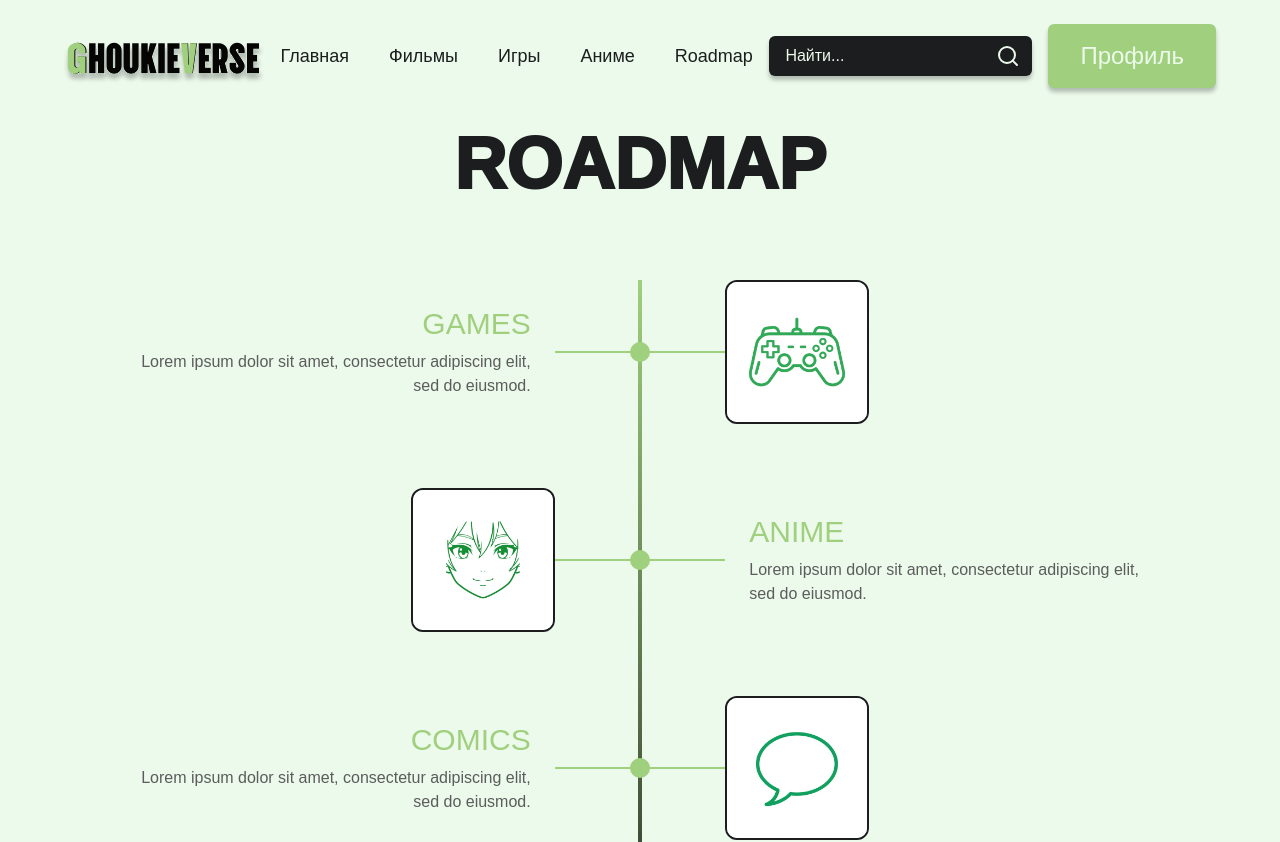
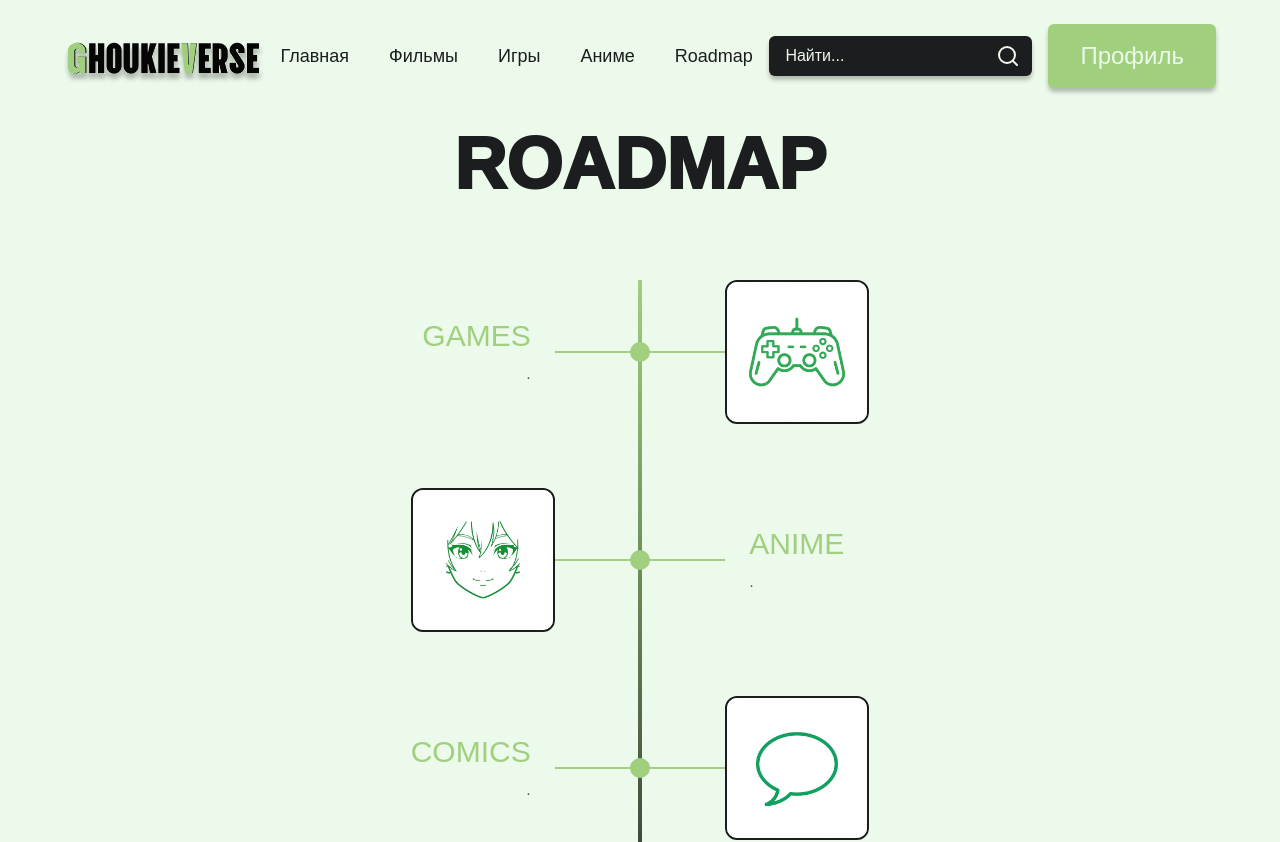
Before and after one commit to hahays/GhoukieVerse, a Next.js app: page /roadmap in a window 1280 px wide. Shown: the top 842 px of the page. Built offline with nearby package versions, Linux system fonts and the light colour scheme; a web font is replaced by a local one; what next-redux-wrapper would draw is missing.

Commit message:
chore: начала рефакторинга ui-компонентов

```diff
--- a/src/app/(main)/roadmap/page.tsx
+++ b/src/app/(main)/roadmap/page.tsx
@@ -6,25 +6,25 @@ import { motion } from 'framer-motion';
 const steps = [
     {
         title: 'GAMES',
-        desc: 'Lorem ipsum dolor sit amet, consectetur adipiscing elit, sed do eiusmod.',
+        desc: '.',
         img: '/images/gamepad_roadmap.png',
         imgSide: 'right',
     },
     {
         title: 'ANIME',
-        desc: 'Lorem ipsum dolor sit amet, consectetur adipiscing elit, sed do eiusmod.',
+        desc: '.',
         img: '/images/anime_roadmap.png',
         imgSide: 'left',
     },
     {
         title: 'COMICS',
-        desc: 'Lorem ipsum dolor sit amet, consectetur adipiscing elit, sed do eiusmod.',
+        desc: '.',
         img: '/images/comics_roadmap.png',
         imgSide: 'right',
     },
     {
         title: 'BOOKS',
-        desc: 'Lorem ipsum dolor sit amet, consectetur adipiscing elit, sed do eiusmod.',
+        desc: '',
         img: '/images/books_roadmap.png',
         imgSide: 'left',
     },
--- a/src/components/films/RatingDiagram.tsx
+++ b/src/components/films/RatingDiagram.tsx
@@ -1,4 +1,3 @@
-// components/RatingDiagram.tsx
 import { StarIcon } from 'lucide-react';
 
 interface RatingDiagramProps {
--- a/src/components/ui/Icon/Icon.tsx
+++ b/src/components/ui/Icon/Icon.tsx
@@ -7,11 +7,11 @@ import ImdbRatingIcon from "../../../../public/icons/imdb_rating.svg"
 import KinoPoiskRatingIcon from "../../../assets/kinopoisk.svg";
 import Image from "next/image";
 
-type PublicIconName = 'addToList' | 'other-icon'; // Добавьте нужные
+type PublicIconName = 'addToList' | 'other-icon';
 
 export type IconName =
     | 'kinopoisk' | 'ivi' | 'okko' | 'apple-tv' | 'google-play' | 'kinopoiskRating' | 'imdbRating'
-    | PublicIconName; // Объединяем типы
+    | PublicIconName;
 
 interface IconProps {
     name: IconName;
--- a/src/components/ui/Label/Label.tsx
+++ b/src/components/ui/Label/Label.tsx
@@ -17,7 +17,6 @@ export const Label = React.forwardRef<HTMLDivElement, LabelProps>(
          children,
          ...props
      }, ref) => {
-        // Стили для вариантов
         const variantStyles = {
             default: 'bg-gray-100 text-gray-800',
             primary: 'bg-ghoukie-green text-white',
@@ -25,14 +24,12 @@ export const Label = React.forwardRef<HTMLDivElement, LabelProps>(
             outline: 'bg-transparent border border-gray-300 text-gray-800'
         }
 
-        // Стили для размеров
         const sizeStyles = {
             sm: 'px-2 py-0.5 text-xs',
             md: 'px-3 py-1 text-sm',
             lg: 'px-4 py-2 text-base'
         }
 
-        // Комбинируем классы
         const combinedClasses = [
             'inline-flex items-center rounded-full font-medium',
             variantStyles[variant],
--- a/src/components/ui/Pagination/Pagination.tsx
+++ b/src/components/ui/Pagination/Pagination.tsx
@@ -14,7 +14,6 @@ export function Pagination({
                                onPageChange,
                                maxVisiblePages = 5,
                            }: PaginationProps) {
-    // Вычисляем диапазон отображаемых страниц
     const getPageRange = () => {
         const half = Math.floor(maxVisiblePages / 2);
         let start = Math.max(currentPage - half, 1);
--- a/src/data/mock/films.ts
+++ b/src/data/mock/films.ts
@@ -13,7 +13,7 @@ export const filmsMock: CategoryCard[] = [
         title: 'ФИЛЬМЫ',
         description: 'Track watched movies',
         href: '/films',
-        image: '/images/films-bg.jpg', // положите файл в public/images
+        image: '/images/films-bg.jpg',
         details: 'Browse 10,000+ movies\nRate and review\nCreate watchlist'
     },
     {
@@ -21,7 +21,7 @@ export const filmsMock: CategoryCard[] = [
         title: 'ИГРЫ',
         description: 'Track watched movies',
         href: '/films',
-        image: '/images/games-bg.jpg', // положите файл в public/images
+        image: '/images/games-bg.jpg',
         details: 'Browse 10,000+ movies\nRate and review\nCreate watchlist'
     },
     {
@@ -29,7 +29,7 @@ export const filmsMock: CategoryCard[] = [
         title: 'АНИМЕ',
         description: 'Track watched movies',
         href: '/films',
-        image: '/images/anime-bg.jpg', // положите файл в public/images
+        image: '/images/anime-bg.jpg',
         details: 'Browse 10,000+ movies\nRate and review\nCreate watchlist'
     },
 
--- a/src/features/watched/FilmsList.tsx
+++ b/src/features/watched/FilmsList.tsx
@@ -15,7 +15,7 @@ export const FilmsList: React.FC<FilmsListProps> = ({watched}) => {
                     key={movie.imdbID}
                     movie={movie}
                     onSelectMovie={() => {
-                    }} // Добавьте обработчик при необходимости
+                    }}
                 />
             ))}
         </ul>
```
